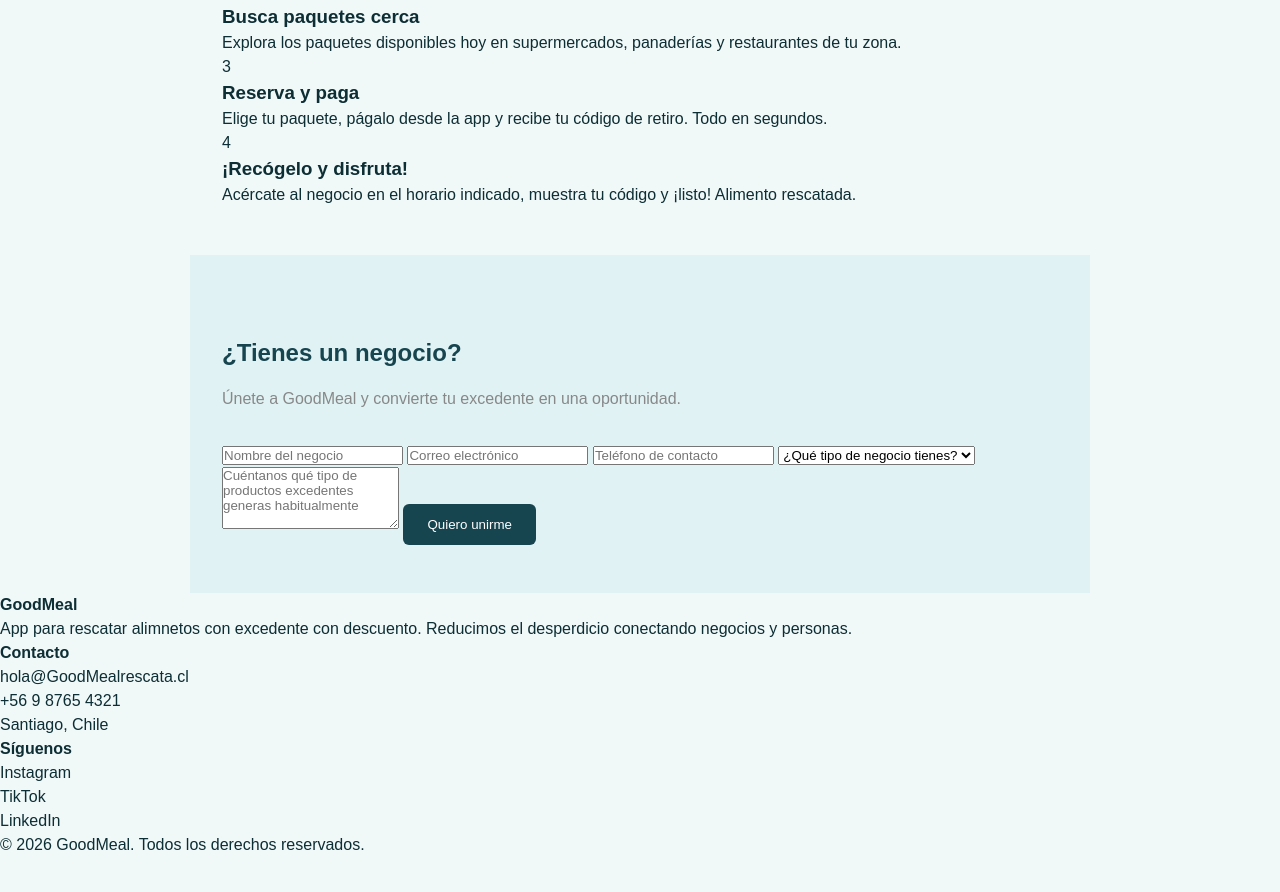
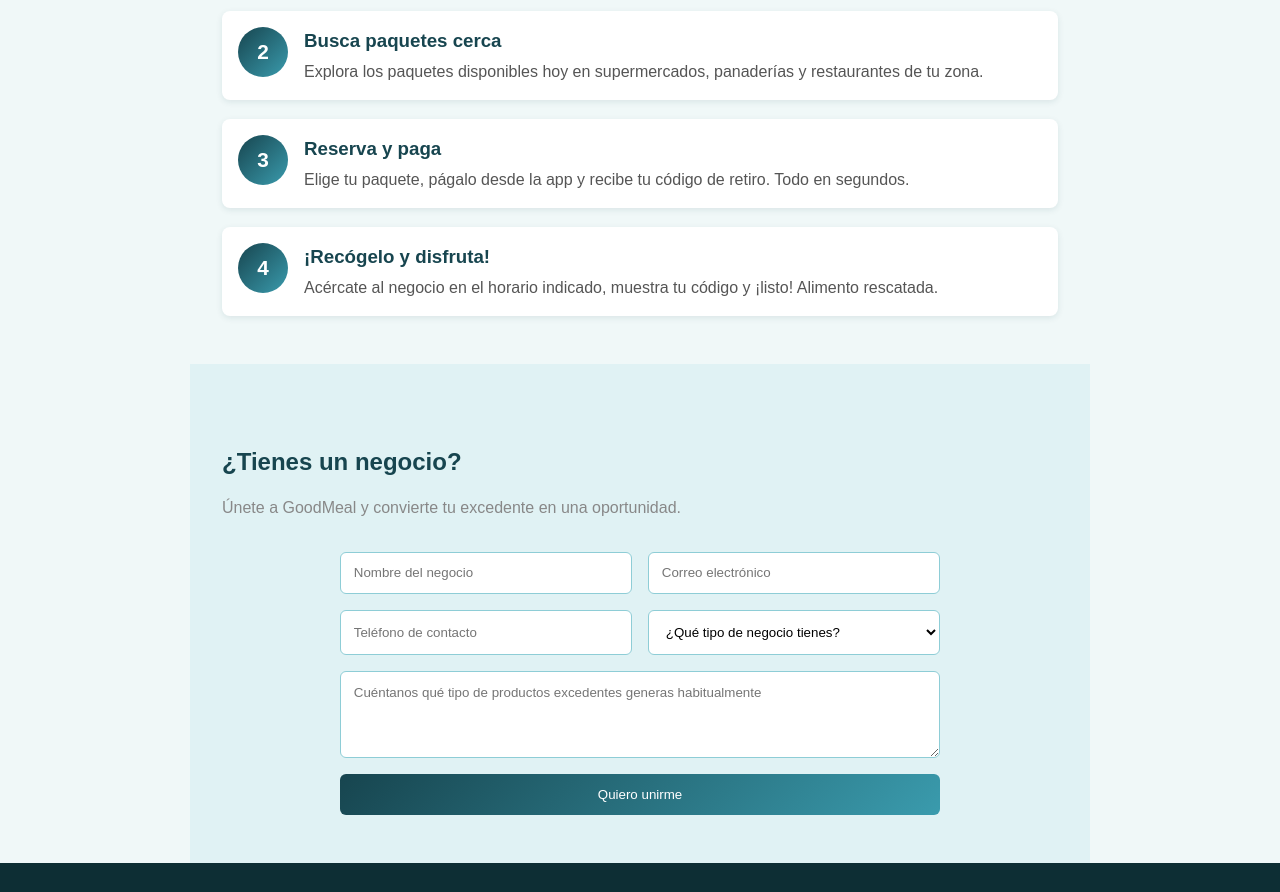
Before and after one commit to juuzou-prx/sumativa_diego, a plain HTML site: page index.html in a window 1280 px wide. Shown: the part 2387-3279 px from the top of the page. Before the commit the page ends 3244 px from the top, so only its background shows below. Drawn offline with Linux system fonts and the light colour scheme.

Commit message:
feat: add css styles steps form and footer

```diff
--- a/css/styles.css
+++ b/css/styles.css
@@ -181,3 +181,112 @@
     font-size: 0.8rem;
     font-weight: bold;
 }
+
+.pasos-lista {
+    display: flex;
+    flex-direction: column;
+    gap: 1.2rem;
+}
+
+.paso {
+    display: flex;
+    gap: 1rem;
+    align-items: flex-start;
+    background-color: #FFFFFF;
+    padding: 1rem;
+    border-radius: 8px;
+    box-shadow: 0 2px 6px rgba(23, 69, 79, 0.1);
+}
+
+.paso-numero {
+    flex: 0 0 50px;
+    width: 50px;
+    height: 50px;
+    background: linear-gradient(135deg, #17454F, #3A9BAD);
+    color: #FFFFFF;
+    border-radius: 50%;
+    display: flex;
+    justify-content: center;
+    align-items: center;
+    font-size: 1.3rem;
+    font-weight: bold;
+}
+
+.paso-detalle h3 {
+    margin-bottom: 0.3rem;
+    color: #17454F;
+}
+
+.paso-detalle p {
+    color: #555555;
+    margin: 0;
+}
+
+.formulario {
+    display: flex;
+    flex-wrap: wrap;
+    gap: 1rem;
+    max-width: 600px;
+    margin: 0 auto;
+}
+
+.formulario input, .formulario select {
+    flex: 1 1 200px;
+    padding: 0.8rem;
+    border: 1px solid #8ECDD6;
+    border-radius: 6px;
+    background-color: #FFFFFF;
+}
+
+.formulario textarea {
+    width: 100%;
+    padding: 0.8rem;
+    border: 1px solid #8ECDD6;
+    border-radius: 6px;
+    resize: vertical;
+}
+
+.formulario .btn {
+    width: 100%;
+    background: linear-gradient(135deg, #17454F, #3A9BAD);
+    border: none;
+}
+
+.site-footer {
+    background-color: #0D2E34;
+    color: #FFFFFF;
+    padding: 2rem;
+    margin-top: 0;
+}
+
+.footer-content {
+    display: flex;
+    flex-wrap: wrap;
+    gap: 2rem;
+    max-width: 900px;
+    margin: 0 auto;
+}
+
+.footer-col {
+    flex: 1 1 200px;
+}
+
+.footer-col h4 {
+    margin-bottom: 0.8rem;
+    color: #A8D8DF;
+}
+
+.footer-col p {
+    color: #7AABB3;
+    margin-bottom: 0.3rem;
+    font-size: 0.9rem;
+}
+
+.copyright {
+    text-align: center;
+    color: #4A7A82;
+    margin-top: 2rem;
+    padding-top: 1rem;
+    border-top: 1px solid #17454F;
+    font-size: 0.85rem;
+}
```
